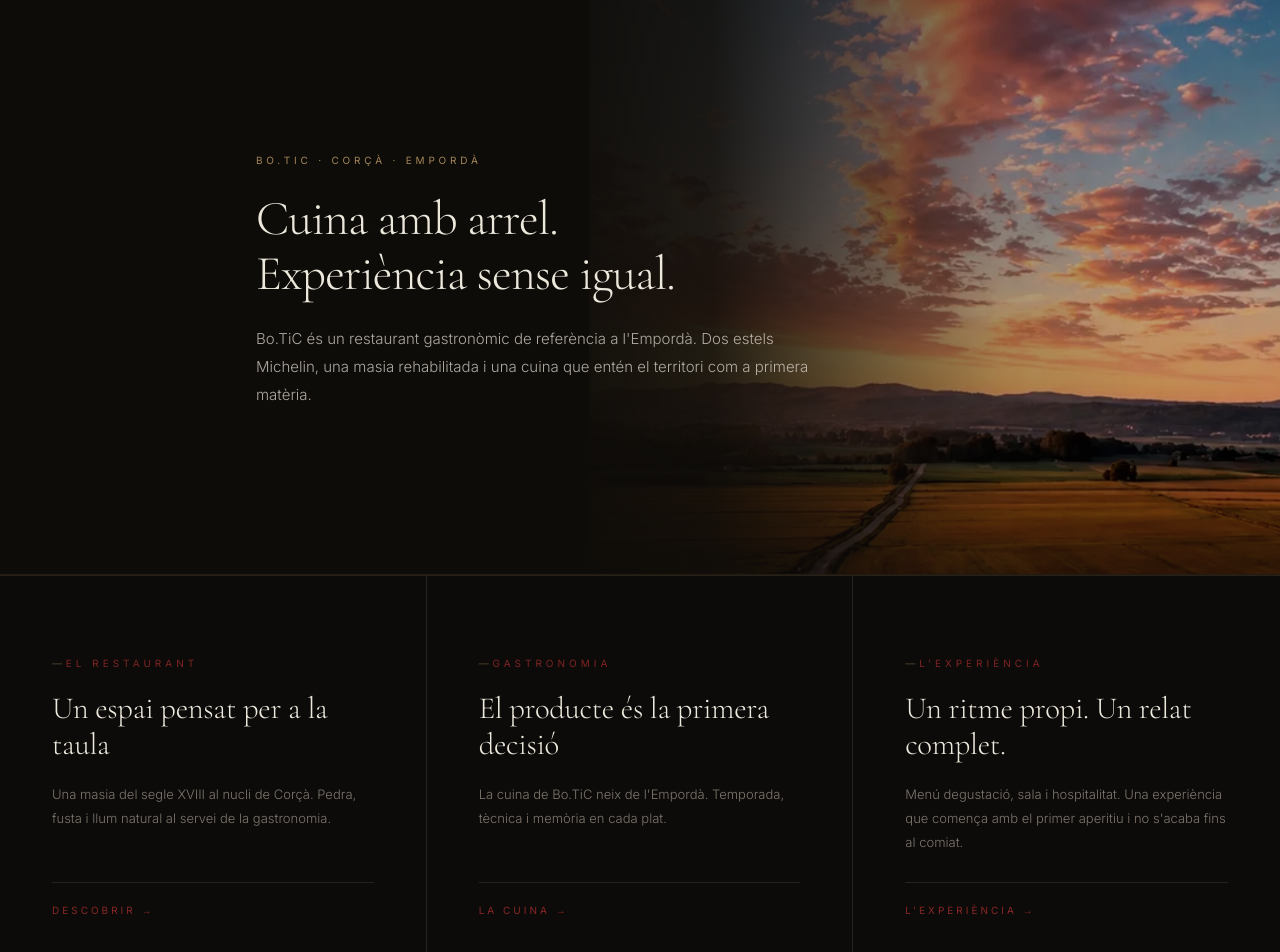
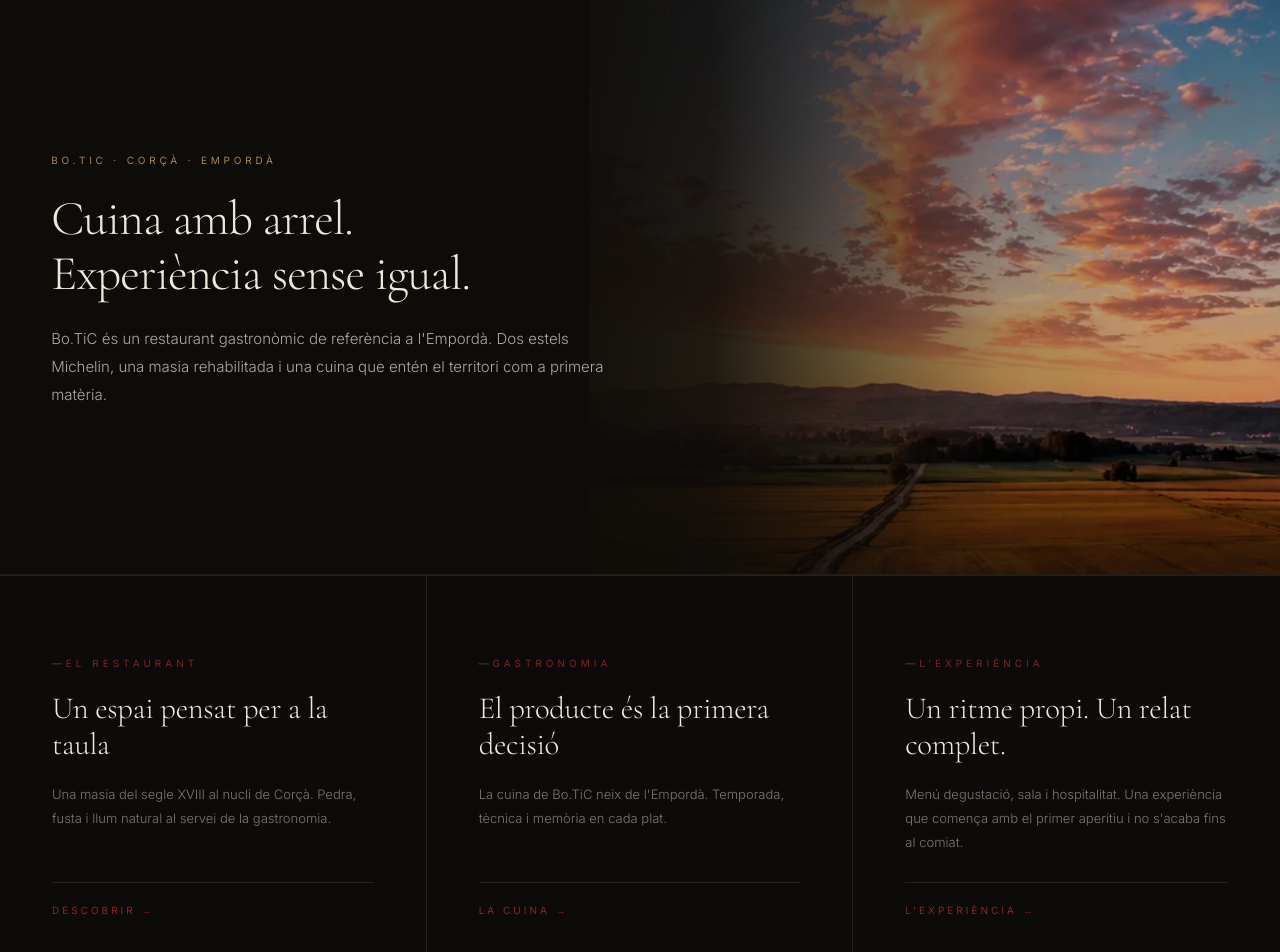
Before and after one commit to SpankyGi/Botic1, a React (Vite) app: page / in a window 1280 px wide. Shown: the part 1029-1981 px from the top of the page. Built offline with nearby package versions, Linux system fonts and the light colour scheme.

Commit message:
fix: align home-intro and philo-inner to shared --editorial-left variable

```diff
--- a/src/index.css
+++ b/src/index.css
@@ -17,6 +17,7 @@
   --burgundy: #9a2a2a;
   --burgundy-dark: #7a1f1f;
   --grey: #888;
+  --editorial-left: 4%;
 }
 
 html { scroll-behavior: smooth; }
@@ -1592,7 +1593,7 @@
 .philo-inner {
   position: relative;
   max-width: min(44%, 560px);
-  margin-left: 4%;
+  margin-left: var(--editorial-left);
   padding: 16px 0;
   text-align: left;
 }
@@ -2088,7 +2089,7 @@
 }
 .home-intro-content {
   max-width: min(50%, 560px);
-  margin-left: 20%;
+  margin-left: var(--editorial-left);
 }
 .home-intro-label {
   display: block;
```
